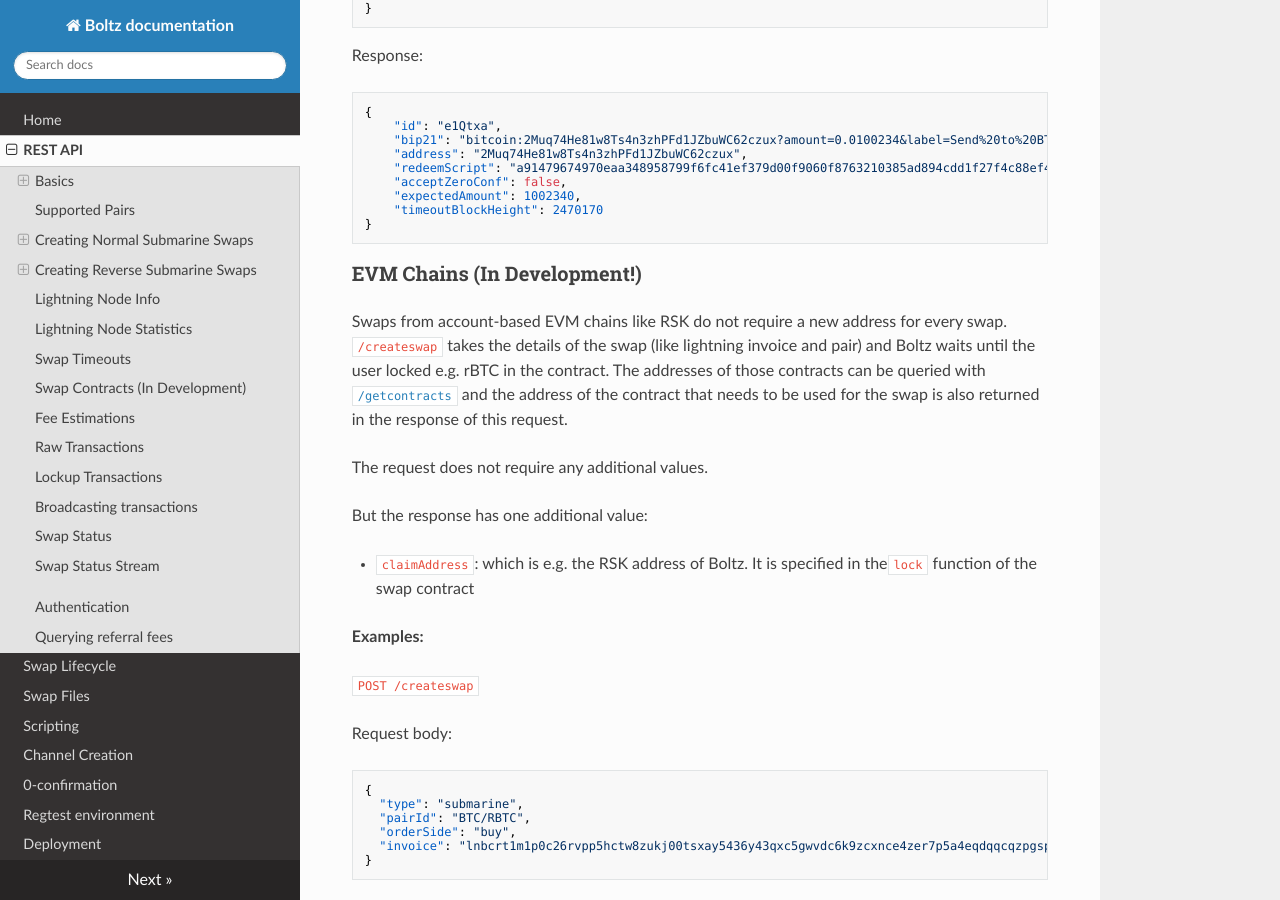
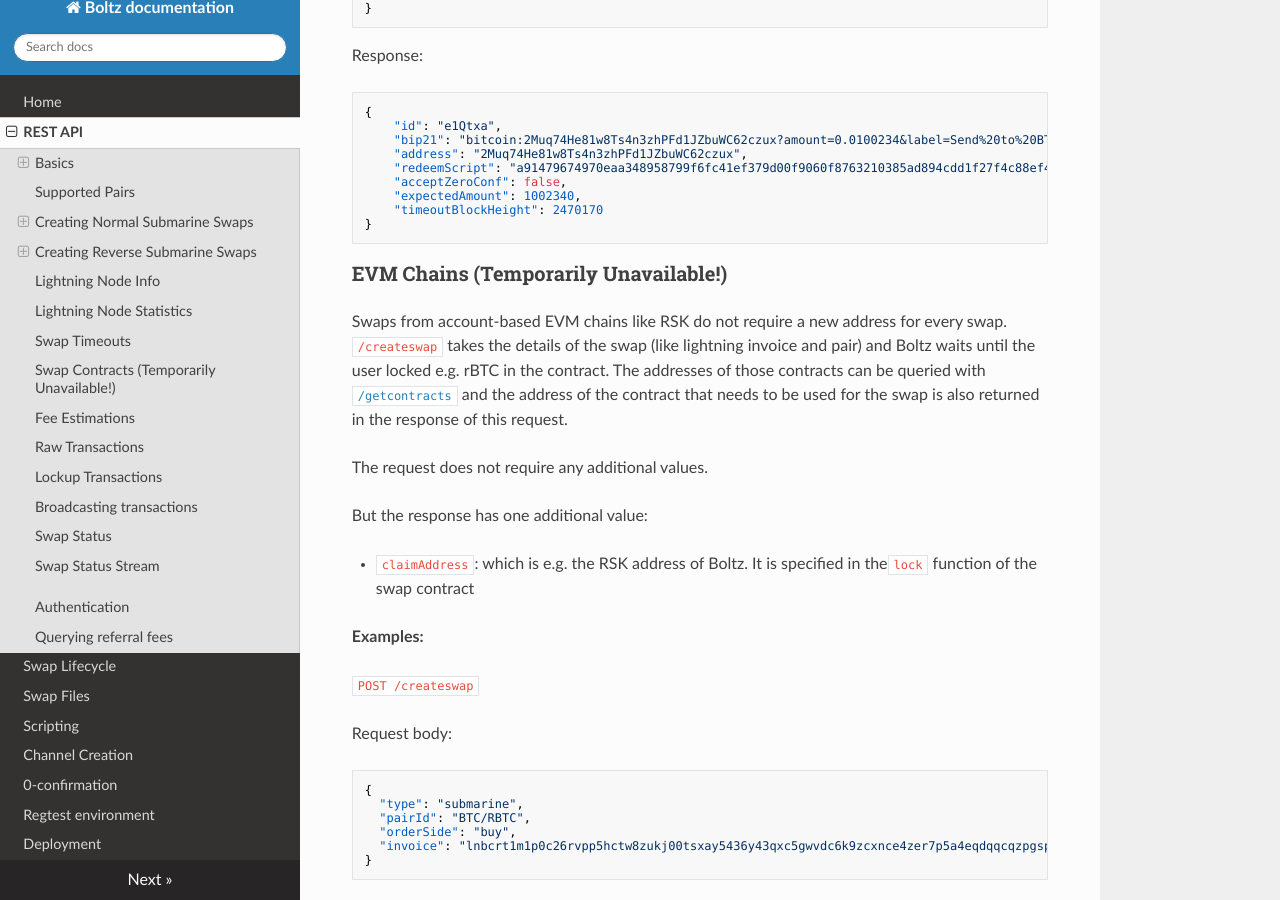
Before and after one commit to BoltzExchange/boltz-backend, an MkDocs documentation site: the page built from docs/api.md, in a window 1280 px wide and 900 px high, scrolled down 6791 px. Built offline with MkDocs 1.6.1, drawn with Linux system fonts in a browser that asks for light colours; nearby versions of some CDN libraries; some of the changed text lies outside the part shown.

Commit message:
GITBOOK-28: change request with no subject merged in GitBook

````diff
--- a/docs/api.md
+++ b/docs/api.md
@@ -294,7 +294,7 @@
 }
 ```
 
-### EVM Chains (In Development!)
+### EVM Chains (Temporarily Unavailable!)
 
 Swaps from account-based EVM chains like RSK do not require a new address for every swap. `/createswap` takes the details of the swap (like lightning invoice and pair) and Boltz waits until the user locked e.g. rBTC in the contract. The addresses of those contracts can be queried with [`/getcontracts`](http://localhost:8000/api/#getting-contracts) and the address of the contract that needs to be used for the swap is also returned in the response of this request.
 
@@ -585,7 +585,7 @@
 }
 ```
 
-### EVM Chains (In Development!)
+### EVM Chains (Temporarily Unavailable!)
 
 Requests to create swaps for Reverse Submarine Swaps from account-based EVM chains like RSK  have to contain one additional value:
 
@@ -764,7 +764,7 @@
 }
 ```
 
-## Swap Contracts (In Development)
+## Swap Contracts (Temporarily Unavailable!)
 
 To query the addresses of contracts used by Boltz for swaps on EVM chains like [RSK](https://rootstock.io/), the following endpoint can be queried:
 
````
